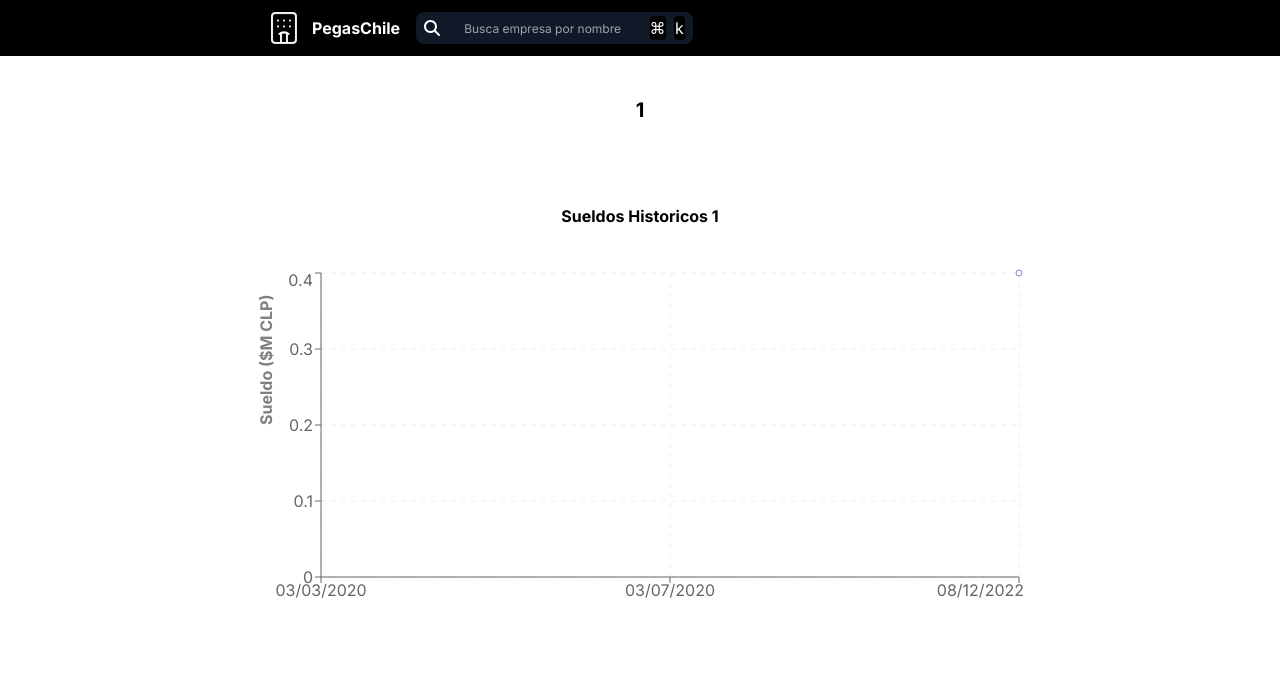
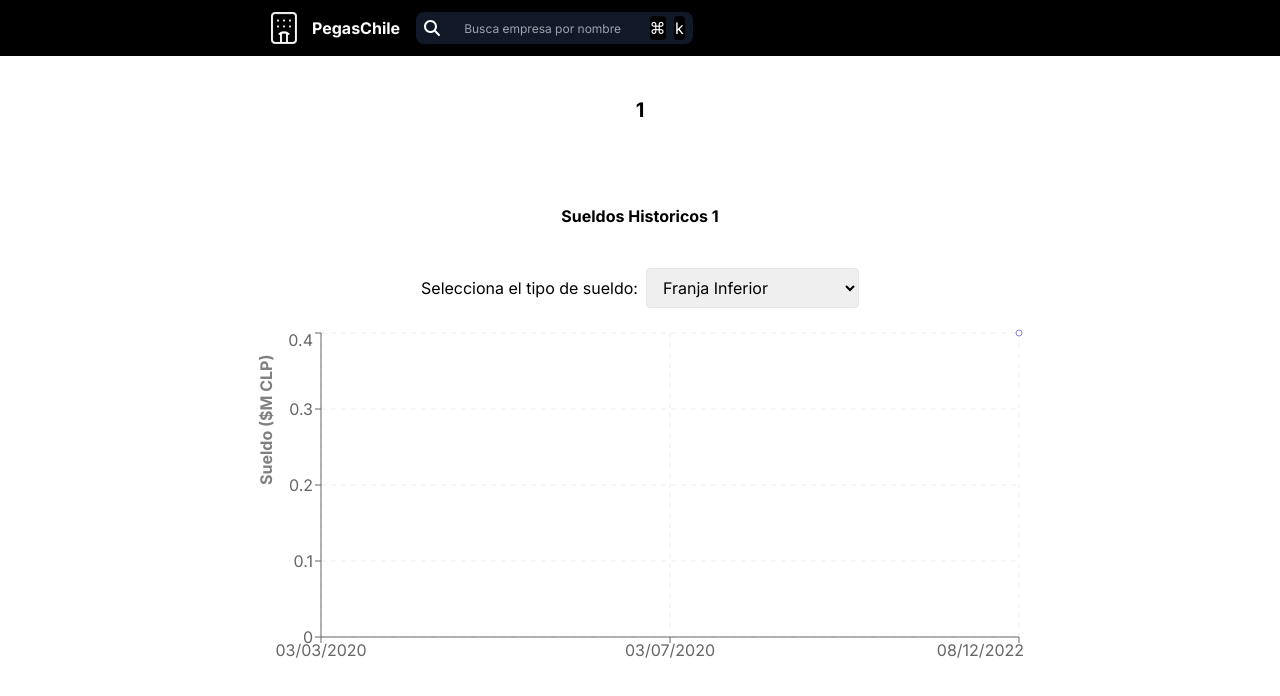
Before and after one commit to a-maccormack/pegas-chile, a Next.js app in the folder frontend/: page /company/1 in a window 1280 px wide. Shown: the top 696 px of the page. Built offline with nearby package versions, Linux system fonts and the light colour scheme.

Commit message:
add chart range options

```diff
--- a/frontend/src/components/salaryChart.tsx
+++ b/frontend/src/components/salaryChart.tsx
@@ -23,24 +23,56 @@ export const SalaryChart: React.FC<SalaryChartProps> = ({
   const [chartData, setChartData] = useState<
     { date: string; salary: number | null }[]
   >([]);
+  const [salaryType, setSalaryType] = useState<'min' | 'middle' | 'upper'>(
+    'min'
+  );
 
   useEffect(() => {
     const data = jobPosts.map((jobPost: JobPost) => {
-      const salary = parseInt(jobPost.salary_range.min_bound) / 1000000;
+      const minSalary = parseInt(jobPost.salary_range.min_bound) / 1000000;
+      const upperSalary = parseInt(jobPost.salary_range.max_bound) / 1000000;
+      let salary: number | null = null;
+
+      if (salaryType === 'min') {
+        salary = isNaN(minSalary) || minSalary === 0 ? null : minSalary;
+      } else if (salaryType === 'middle') {
+        const middleSalary = (minSalary + upperSalary) / 2;
+        salary =
+          isNaN(middleSalary) || middleSalary === 0 ? null : middleSalary;
+      } else if (salaryType === 'upper') {
+        salary = isNaN(upperSalary) || upperSalary === 0 ? null : upperSalary;
+      }
+
       return {
         date: `${jobPost.date.day}/${jobPost.date.month}/${jobPost.date.year}`,
-        salary: isNaN(salary) || salary === 0 ? null : salary,
+        salary: salary,
       };
     });
 
-    setChartData((prev) => [...prev, ...data]);
-  }, [jobPosts]);
+    console.log(data);
+    setChartData(data);
+  }, [jobPosts, salaryType]);
 
   return (
     <div className="mt-20">
       {jobPosts.length > 0 ? (
         <div className="text-center mx-auto pb-10 h-40 sm:h-96 w-full">
           <h3 className="my-10 font-bold">Sueldos Historicos {companyName}</h3>
+          <div className="mb-5">
+            <label className="mr-2">Selecciona el tipo de sueldo:</label>
+            <select
+              value={salaryType}
+              onChange={(e) =>
+                setSalaryType(e.target.value as 'min' | 'middle' | 'upper')
+              }
+              className="border rounded px-3 py-2"
+            >
+              <option value="min">Franja Inferior</option>
+              <option value="middle">Promedio (Mín y Máx)</option>
+              <option value="upper">Franja superior</option>
+            </select>
+          </div>
+
           <ResponsiveContainer width="100%" height="100%">
             <LineChart data={chartData}>
               <CartesianGrid stroke="#eee" strokeDasharray="5 5" />
```
